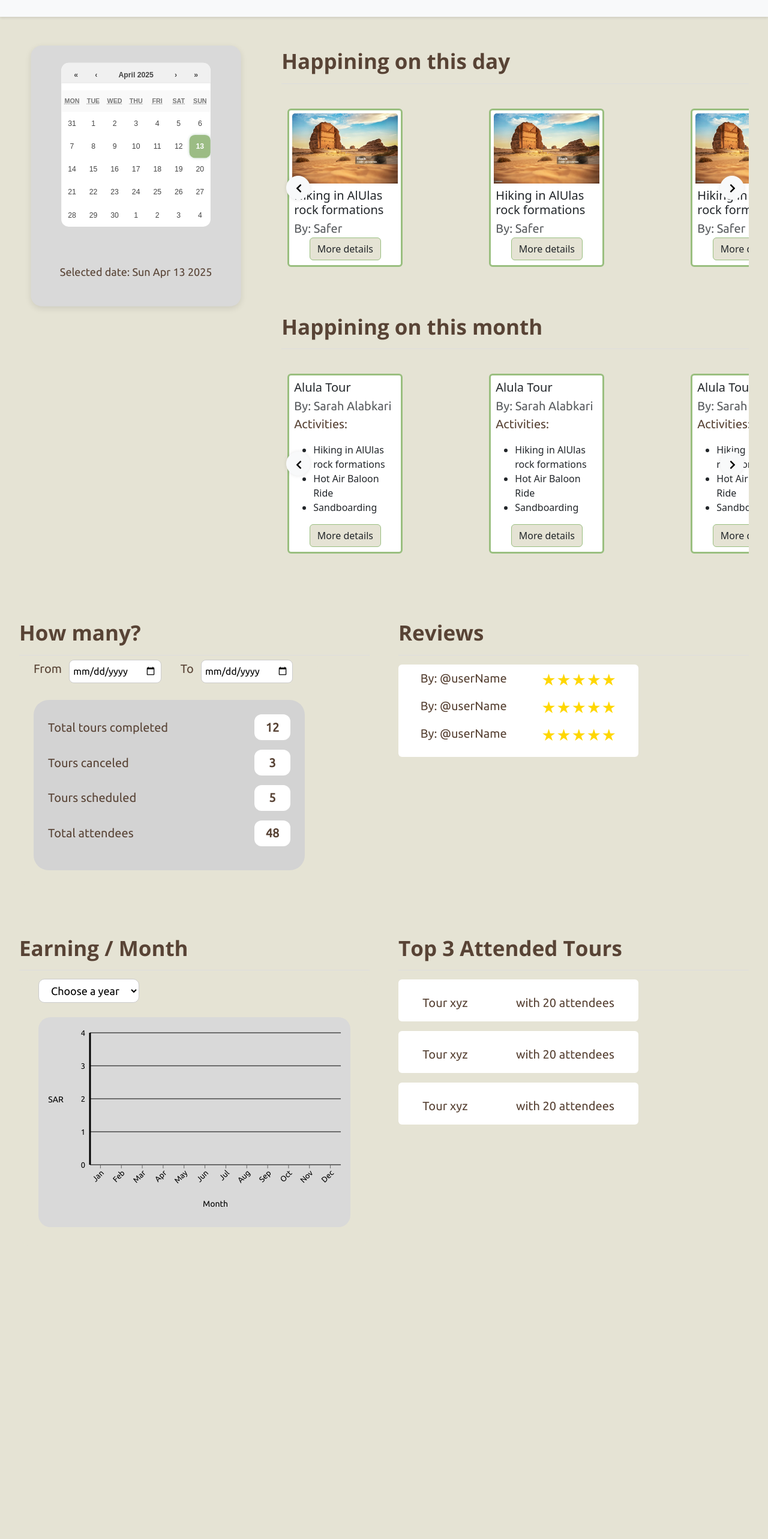
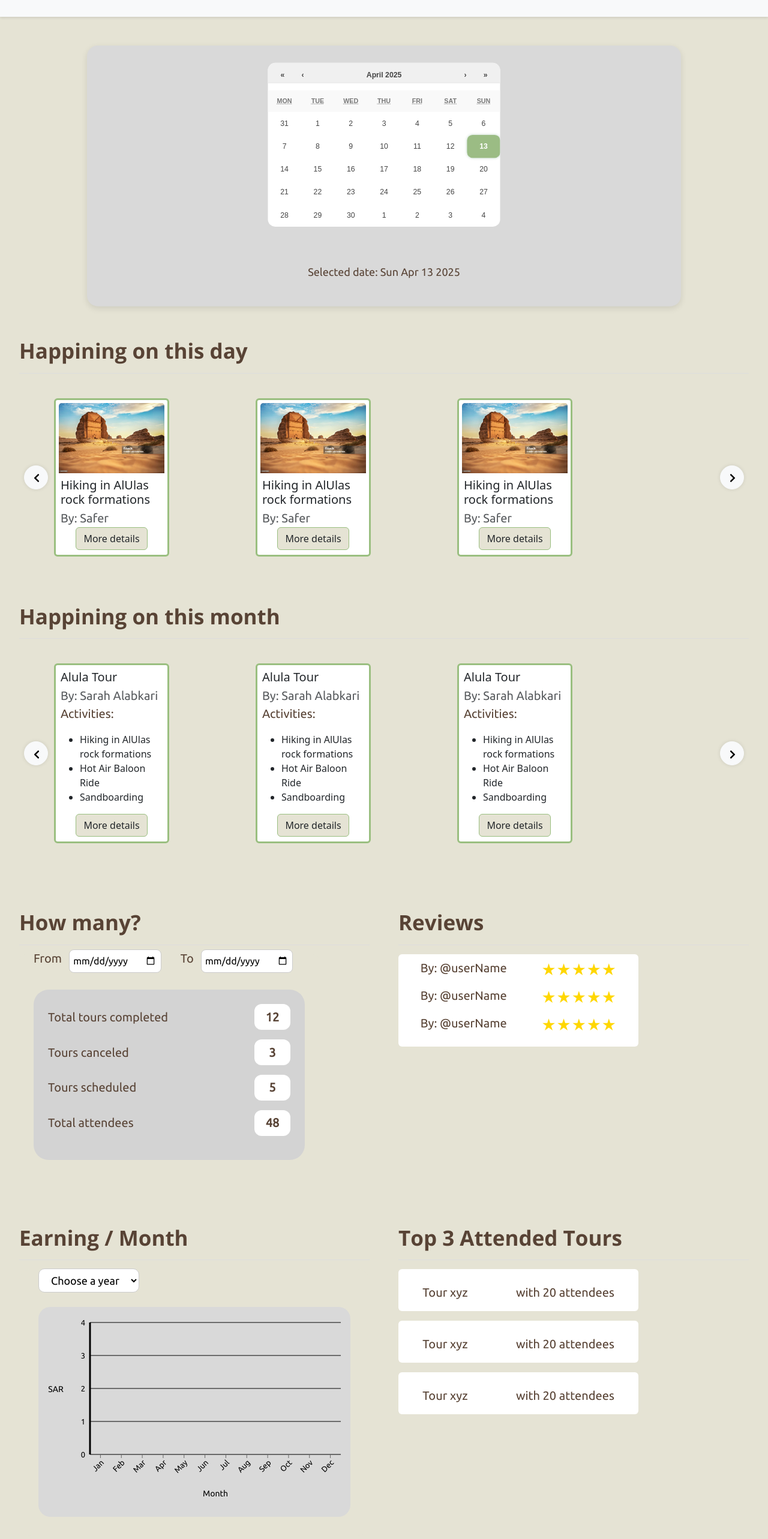
Before and after one commit to SarahAlabkari/SWE363_Project, a React (Create React App) app: page /GuideDashboard in a window 1280 px wide. Shown: the part 92-2658 px from the top of the page at 60% size. Before the commit the page ends 2218 px from the top, so only its background shows below. Built offline with nearby package versions, Linux system fonts and the light colour scheme.

Commit message:
refactor: make the page responsive

```diff
--- a/src/pages/GuideDashboard.css
+++ b/src/pages/GuideDashboard.css
@@ -11,3 +11,11 @@
   padding-bottom: 0.2rem; /* Space inside the underline */
   width: 100%; /* Ensure it spans full width */
 }
+
+/* Only apply stacking on small screens */
+@media (max-width: 768px) {
+  #dashboardRow1 > div {
+    flex: 1 1 100% !important;
+    max-width: 100% !important;
+  }
+}
--- a/src/pages/GuideDashboard.jsx
+++ b/src/pages/GuideDashboard.jsx
@@ -1,7 +1,131 @@
+// // Path: src/pages/GuideDashboard.jsx
+
+// import React from "react";
+// // Import custom components used in the dashboard
+// import CalendarComponent from "../components/CalendarComponent";
+// import GuideReviews from "../components/GuideReviews";
+// import TourStatistics from "../components/TourStatistics";
+// import GuideTopTours from "../components/GuideTopTours";
+// import MenuBar from "../components/MenuBar";
+// import Activity from "../components/Activity";
+// import Tour from "../components/Tour";
+// import CardSlider from "../components/CardSlider";
+// import EarningPerMonth from "../components/EarningPerMonth"; // Earning / Month component
+// import "./GuideDashboard.css"; // Optional: where you put your scrollbar styling
+
+// const GuideDashboard = () => {
+//   // Navigation bar links
+//   const navLinks = [
+//     { label: "Home", path: "/Home" },
+//     { label: "About", path: "/About" },
+//     { label: "Profile", path: "/GuideProfile" },
+//     { label: "Dashboard", path: "/GuideDashboard" },
+//     { label: "Tour Center", path: "/TourCenter" },
+//   ];
+
+//   return (
+//     <div>
+//       {/* Top MenuBar with navigation links */}
+//       <MenuBar links={navLinks} />
+
+//       {/* Main content container */}
+//       <div className="min-vh-100">
+//         <main
+//           className="d-flex flex-column"
+//           style={{
+//             padding: '3rem 2rem',
+//             gap: '5rem',
+//           }}
+//         >
+//           {/* First row: Calendar + Activities of the day and month */}
+//           <div
+//             className="d-flex flex-wrap"
+//             id="dashboardRow1"
+//             style={{
+//               justifyContent: 'space-between',
+//               alignItems: 'flex-start',
+//               gap: '3rem',
+//               width: '100%',
+//             }}
+//           >
+//             {/* Calendar Section */}
+//             <div style={{ flex: '1', minWidth: '300px' }}>
+//               <CalendarComponent />
+//             </div>
+
+//             {/* Activities Section with sliders */}
+//             <div style={{ flex: '2', minWidth: 0 }}>
+//               <p className="section-title">Happining on this day</p>
+//               <CardSlider>
+//                 <Activity />
+//                 <Activity />
+//                 <Activity />
+//               </CardSlider>
+
+//               <p className="section-title mt-5">Happining on this month</p>
+//               <CardSlider>
+//                 <Tour />
+//                 <Tour />
+//                 <Tour />
+//               </CardSlider>
+//             </div>
+//           </div>
+
+//           {/* Second row: Statistics and Reviews */}
+//           <div
+//             className="d-flex flex-wrap"
+//             id="dashboardRow2"
+//             style={{
+//               justifyContent: 'space-between',
+//               gap: '3rem',
+//             }}
+//           >
+//             {/* How Many Tours Section */}
+//             <div style={{ flex: '1', minWidth: '300px' }}>
+//               <p className="section-title">How many?</p>
+//               <TourStatistics />
+//             </div>
+
+//             {/* Reviews Section */}
+//             <div style={{ flex: '1', minWidth: '300px' }}>
+//               <p className="section-title">Reviews</p>
+//               <GuideReviews />
+//             </div>
+//           </div>
+
+//           {/* Third row: Earnings and Top Tours */}
+//           <div
+//             className="d-flex flex-wrap"
+//             id="dashboardRow3"
+//             style={{
+//               justifyContent: 'space-between',
+//               gap: '3rem',
+//             }}
+//           >
+//             {/* Earnings Section */}
+//             <div style={{ flex: '1', minWidth: '300px' }}>
+//               <p className="section-title">Earning / Month</p>
+//               <EarningPerMonth />
+//             </div>
+
+//             {/* Top 3 Attended Tours Section */}
+//             <div style={{ flex: '1', minWidth: '300px' }}>
+//               <p className="section-title">Top 3 Attended Tours</p>
+//               <GuideTopTours />
+//             </div>
+//           </div>
+
+//         </main>
+//       </div>
+//     </div>
+//   );
+// };
+
+// export default GuideDashboard;
+
 // Path: src/pages/GuideDashboard.jsx
 
 import React from "react";
-// Import custom components used in the dashboard
 import CalendarComponent from "../components/CalendarComponent";
 import GuideReviews from "../components/GuideReviews";
 import TourStatistics from "../components/TourStatistics";
@@ -10,11 +134,10 @@ import MenuBar from "../components/MenuBar";
 import Activity from "../components/Activity";
 import Tour from "../components/Tour";
 import CardSlider from "../components/CardSlider";
-import EarningPerMonth from "../components/EarningPerMonth"; // Earning / Month component
-import "./GuideDashboard.css"; // Optional: where you put your scrollbar styling
+import EarningPerMonth from "../components/EarningPerMonth";
+import "./GuideDashboard.css"; // Optional custom styles (like scrollbar)
 
 const GuideDashboard = () => {
-  // Navigation bar links
   const navLinks = [
     { label: "Home", path: "/Home" },
     { label: "About", path: "/About" },
@@ -25,36 +148,30 @@ const GuideDashboard = () => {
 
   return (
     <div>
-      {/* Top MenuBar with navigation links */}
+      {/* Top Navigation */}
       <MenuBar links={navLinks} />
 
-      {/* Main content container */}
+      {/* Main Dashboard */}
       <div className="min-vh-100">
         <main
           className="d-flex flex-column"
           style={{
-            padding: '3rem 2rem',
-            gap: '5rem',
+            padding: "3rem 2rem",
+            gap: "5rem",
           }}
         >
-          {/* First row: Calendar + Activities of the day and month */}
+          {/* Row 1: Calendar + Sliders */}
 <div
-            className="d-flex flex-wrap"
+  className="flex flex-col lg:flex-row flex-wrap gap-12 w-full"
   id="dashboardRow1"
-            style={{
-              justifyContent: 'space-between',
-              alignItems: 'flex-start',
-              gap: '3rem',
-              width: '100%',
-            }}
 >
   {/* Calendar Section */}
-            <div style={{ flex: '1', minWidth: '300px' }}>
+  <div className="w-full lg:w-1/3 min-w-[300px]">
     <CalendarComponent />
   </div>
 
-            {/* Activities Section with sliders */}
-            <div style={{ flex: '2', minWidth: 0 }}>
+  {/* Sliders Section */}
+  <div className="w-full lg:w-2/3 min-w-[300px]">
     <p className="section-title">Happining on this day</p>
     <CardSlider>
       <Activity />
@@ -71,50 +188,46 @@ const GuideDashboard = () => {
   </div>
 </div>
 
-          {/* Second row: Statistics and Reviews */}
+
+          {/* Row 2: Stats + Reviews */}
           <div
             className="d-flex flex-wrap"
             id="dashboardRow2"
             style={{
-              justifyContent: 'space-between',
-              gap: '3rem',
+              justifyContent: "space-between",
+              gap: "3rem",
             }}
           >
-            {/* How Many Tours Section */}
-            <div style={{ flex: '1', minWidth: '300px' }}>
+            <div style={{ flex: "1 1 300px", minWidth: "300px" }}>
               <p className="section-title">How many?</p>
               <TourStatistics />
             </div>
 
-            {/* Reviews Section */}
-            <div style={{ flex: '1', minWidth: '300px' }}>
+            <div style={{ flex: "1 1 300px", minWidth: "300px" }}>
               <p className="section-title">Reviews</p>
               <GuideReviews />
             </div>
           </div>
 
-          {/* Third row: Earnings and Top Tours */}
+          {/* Row 3: Earnings + Top Tours */}
           <div
             className="d-flex flex-wrap"
             id="dashboardRow3"
             style={{
-              justifyContent: 'space-between',
-              gap: '3rem',
+              justifyContent: "space-between",
+              gap: "3rem",
             }}
           >
-            {/* Earnings Section */}
-            <div style={{ flex: '1', minWidth: '300px' }}>
+            <div style={{ flex: "1 1 300px", minWidth: "300px" }}>
               <p className="section-title">Earning / Month</p>
               <EarningPerMonth />
             </div>
 
-            {/* Top 3 Attended Tours Section */}
-            <div style={{ flex: '1', minWidth: '300px' }}>
+            <div style={{ flex: "1 1 300px", minWidth: "300px" }}>
               <p className="section-title">Top 3 Attended Tours</p>
               <GuideTopTours />
             </div>
           </div>
-
         </main>
       </div>
     </div>
```
Lines whose indentation alone changed are shown as unchanged.
